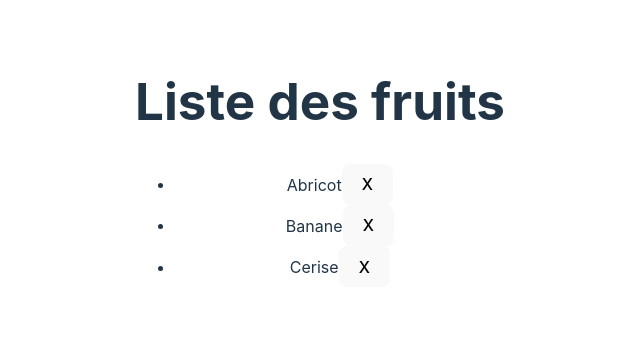
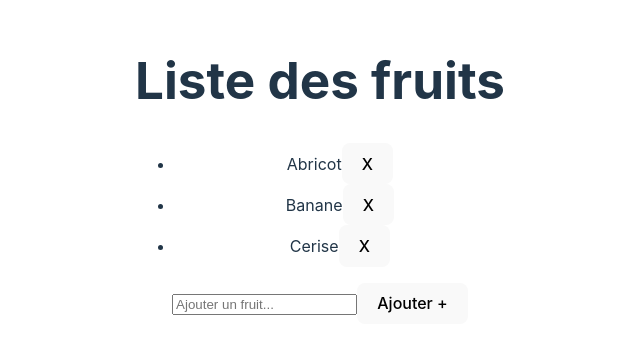
Before and after one commit to kevinmassongo/React-TodoList-App, a React (Vite) app: page / in a window 1280 px wide. Shown: the part 229-582 px from the top of the page, without its empty margins (320-960 px from the left). Built offline with nearby package versions, Linux system fonts and the light colour scheme.

Commit message:
add codes

```diff
--- a/src/App.jsx
+++ b/src/App.jsx
@@ -1,4 +1,4 @@
-import { useState } from 'react'
+import { useRef, useState } from 'react'
 import reactLogo from './assets/react.svg'
 import viteLogo from '/vite.svg'
 import './App.css'
@@ -11,7 +11,7 @@
     { id: 3, nom: "Cerise"},
   ])
 
-
+  const inputRef = useRef()
 
   //comportement
   const handleDelete = (id) =>{
@@ -29,6 +29,14 @@
     setFruits(fruitsCopyUpdated)
   }
 
+  const handleSubmit = (event) =>{
+    event.preventDefault()
+    // alert("handleSubmit")
+    console.log(inputRef);
+  }
+
+
+
   //rendu
   return (
     <>
@@ -41,6 +49,10 @@
             </li>
           )}
         </ul>
+        <form action="submit" onSubmit={handleSubmit}>
+          <input type="text" placeholder='Ajouter un fruit...'/>
+          <button>Ajouter +</button>
+        </form>
       </div>
     </>
   )
```
